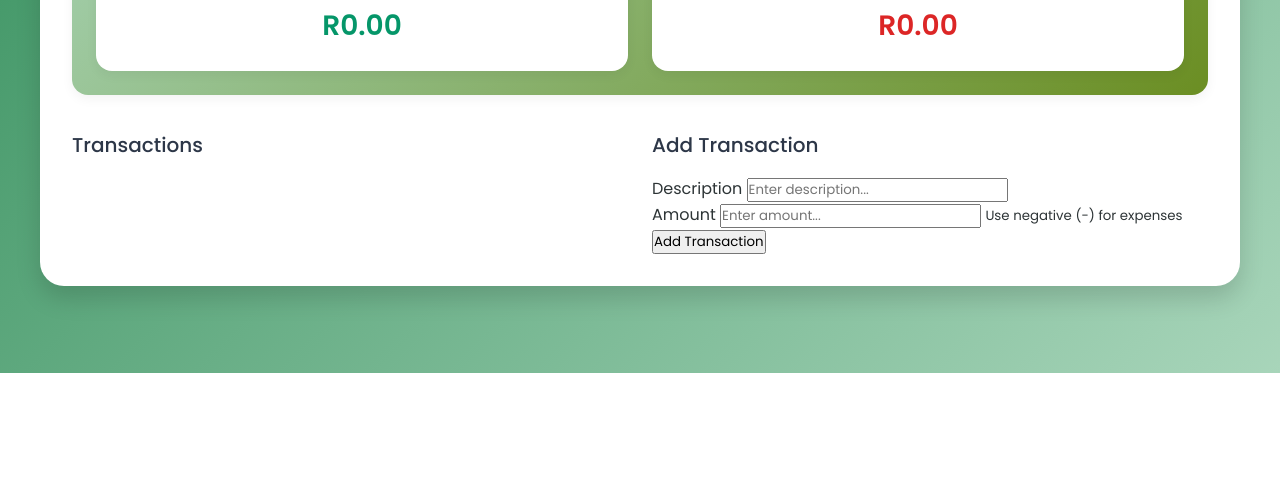
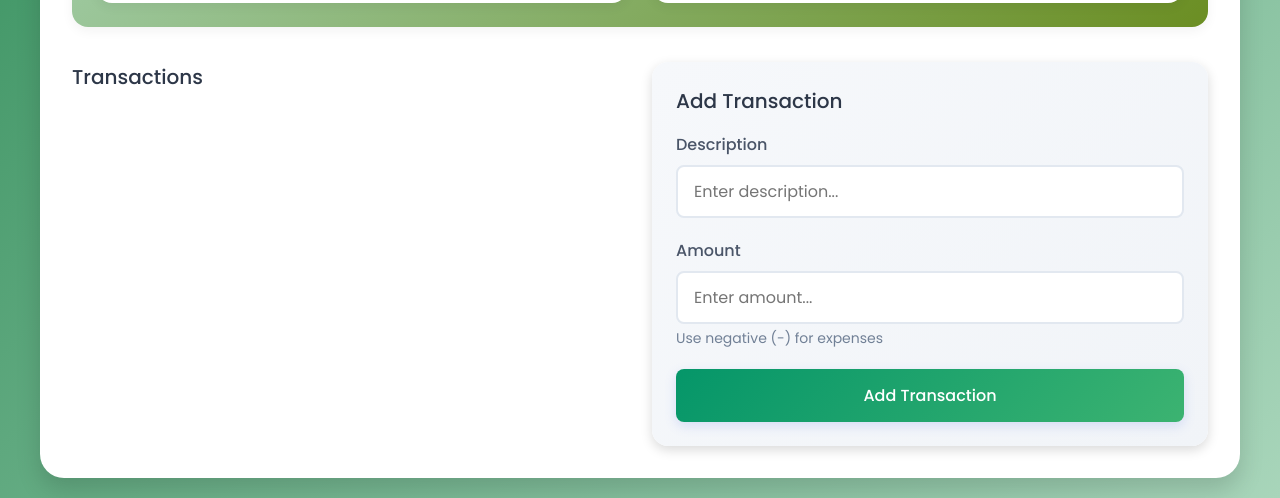
Before and after one commit to Willie3011/Expense-Tracker, a plain HTML site: page index.html in a window 1280 px wide. Shown: the part 427-925 px from the top of the page. Before the commit the page ends 800 px from the top, so only its background shows below. Drawn offline with Linux system fonts and the light colour scheme.

Commit message:
Add and style transaction form container
Introduced .form-container and related form styles for improved transaction input UI. Enhanced input, label, and button appearance for better usability and visual consistency with the rest of the application.

```diff
--- a/style.css
+++ b/style.css
@@ -1,7 +1,7 @@
 /* Global resets */
 @import url(https://fonts.googleapis.com/css?family=Poppins:100,100italic,200,200italic,300,300italic,regular,italic,500,500italic,600,600italic,700,700italic,800,800italic,900,900italic);
 
-*{
+* {
   margin: 0;
   padding: 0;
   box-sizing: border-box;
@@ -22,13 +22,17 @@
 }
 
 body {
-    background: linear-gradient(135deg, var(--green-color), var(--light-green-color));
+  background: linear-gradient(
+    135deg,
+    var(--green-color),
+    var(--light-green-color)
+  );
   min-height: 100vh;
   display: flex;
   align-items: center;
   justify-content: center;
   padding: 20px;
-    color: var(--dark-gray-1)
+  color: var(--dark-gray-1);
 }
 
 .container {
@@ -60,7 +64,11 @@ h2 {
   text-align: center;
   margin-bottom: 35px;
   padding: 24px;
-    background: linear-gradient(135deg, var(--light-green-color), var(--greenish-orange-color));
+  background: linear-gradient(
+    135deg,
+    var(--light-green-color),
+    var(--greenish-orange-color)
+  );
   border-radius: 1rem;
   box-shadow: 0 4px 12px rgba(0, 0, 0, 0.05);
 }
@@ -83,7 +91,8 @@ h2 {
   gap: 24px;
 }
 
-.income, .expenses {
+.income,
+.expenses {
   background-color: var(--white-color);
   padding: 24px;
   border-radius: 1rem;
@@ -91,7 +100,8 @@ h2 {
   transition: transform 0.2s ease;
 }
 
-.income:hover, .expenses:hover {
+.income:hover,
+.expenses:hover {
   transform: translateY(-2px);
 }
 
@@ -107,7 +117,8 @@ h2 {
   font-weight: 500;
 }
 
-.income p, .expenses p {
+.income p,
+.expenses p {
   margin-top: 8px;
   font-size: 1.75rem;
   font-weight: 600;
@@ -180,7 +191,7 @@ h2 {
 }
 
 .transaction:hover {
-    transform:  translateX(4px);
+  transform: translateX(4px);
   box-shadow: 0px 4px 12px rgba(0, 0, 0, 0.1);
 }
 
@@ -213,3 +224,80 @@ h2 {
   background-color: var(--light-pink-color);
   transform: scale(1.1);
 }
+
+.form-container {
+  background: linear-gradient(135deg, #f6f8fb, #f1f4f8);
+  padding: 24px;
+  border-radius: 16px;
+  box-shadow: 0 4px 12px rgba(0, 0, 0, 0.15);
+  height: 100%;
+  display: flex;
+  flex-direction: column;
+}
+
+.form-container form {
+  height: 100%;
+  display: flex;
+  flex-direction: column;
+}
+
+.form-group {
+  margin-bottom: 20px;
+}
+
+.form-group label {
+  display: block;
+  margin-bottom: 8px;
+  color: #4a5568;
+  font-weight: 500;
+}
+
+.form-group input {
+    width: 100%;
+    padding: 12px 16px;
+    border: 2px solid #e2e8f0;
+    border-radius: 8px;
+    font-size: 1rem;
+    transition: all 0.2s ease;
+    background-color: var(--white-color);
+}
+
+.form-group input:focus {
+    outline: none;
+    border-color: #667eea;
+    box-shadow: 0 0 0 3px rgba(102, 126, 234, 0.1);
+}
+.form-group input:hover {
+    border-color: #cbd5e0;
+}
+
+.form-group small {
+    color: #718096;
+    font-size: 0.875rem;
+    margin-top: 4px;
+    display: block;
+}
+
+button[type="submit"] {
+    width: 100%;
+    padding: 14px;
+    background: linear-gradient(135deg, var(--cream-green-color) 0%, #3cb371 100%);
+    color: var(--white-color);
+    border: none;
+    border-radius: 8px;
+    cursor: pointer;
+    font-size: 1rem;
+    font-weight: 500;
+    transition: all 0.2s ease;
+    box-shadow: 0 4px 12px rgba(102, 126, 234, 0.2);
+    margin-top: auto;
+}
+
+button[type="submit"]:hover {
+    transform: translateY(-2px);
+    box-shadow: 0 6px 16px rgba(102, 126, 234, 0.3);
+}
+
+button[type="submit"]:active {
+    transform: translateY(0px);
+}
```
Lines whose indentation alone changed are shown as unchanged.
